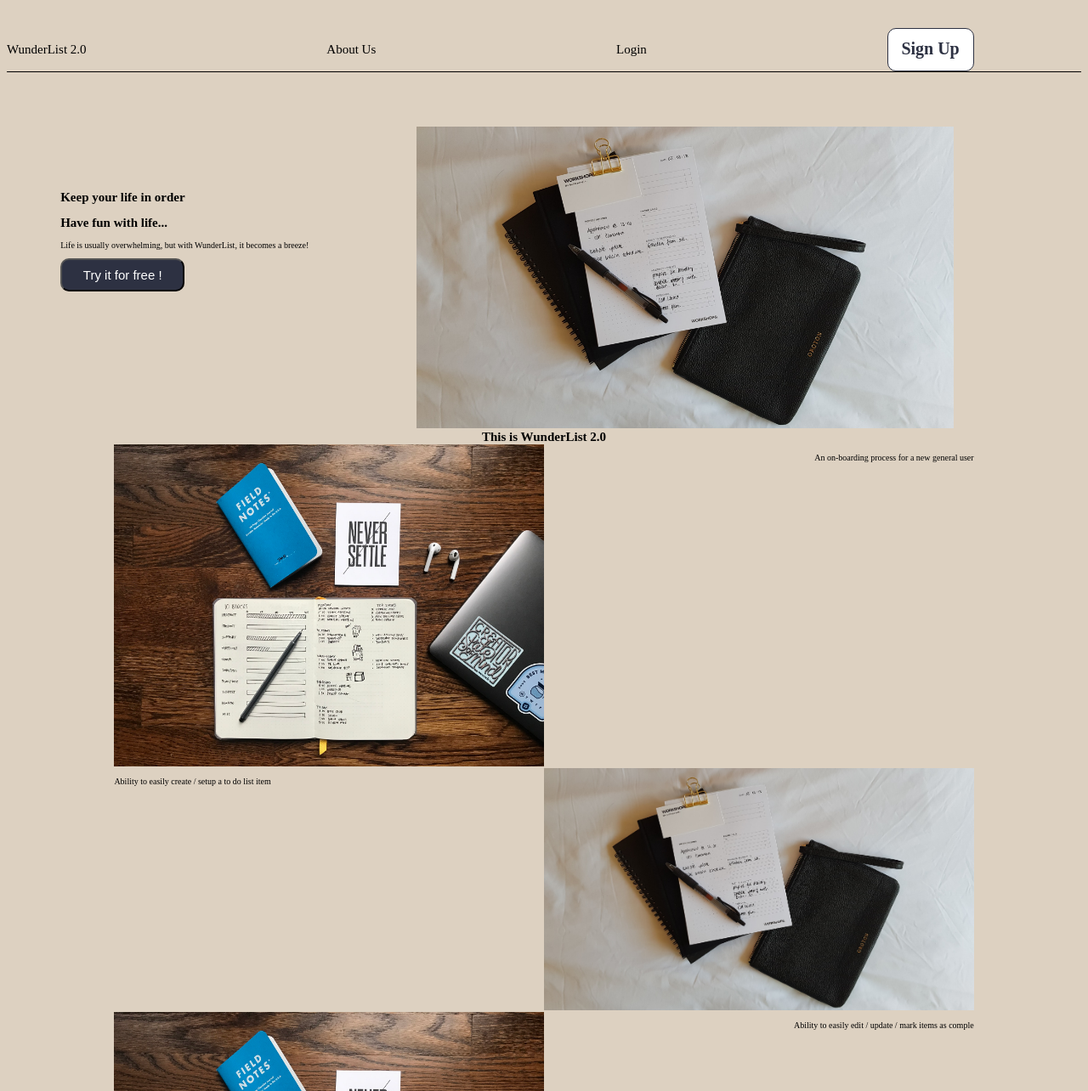
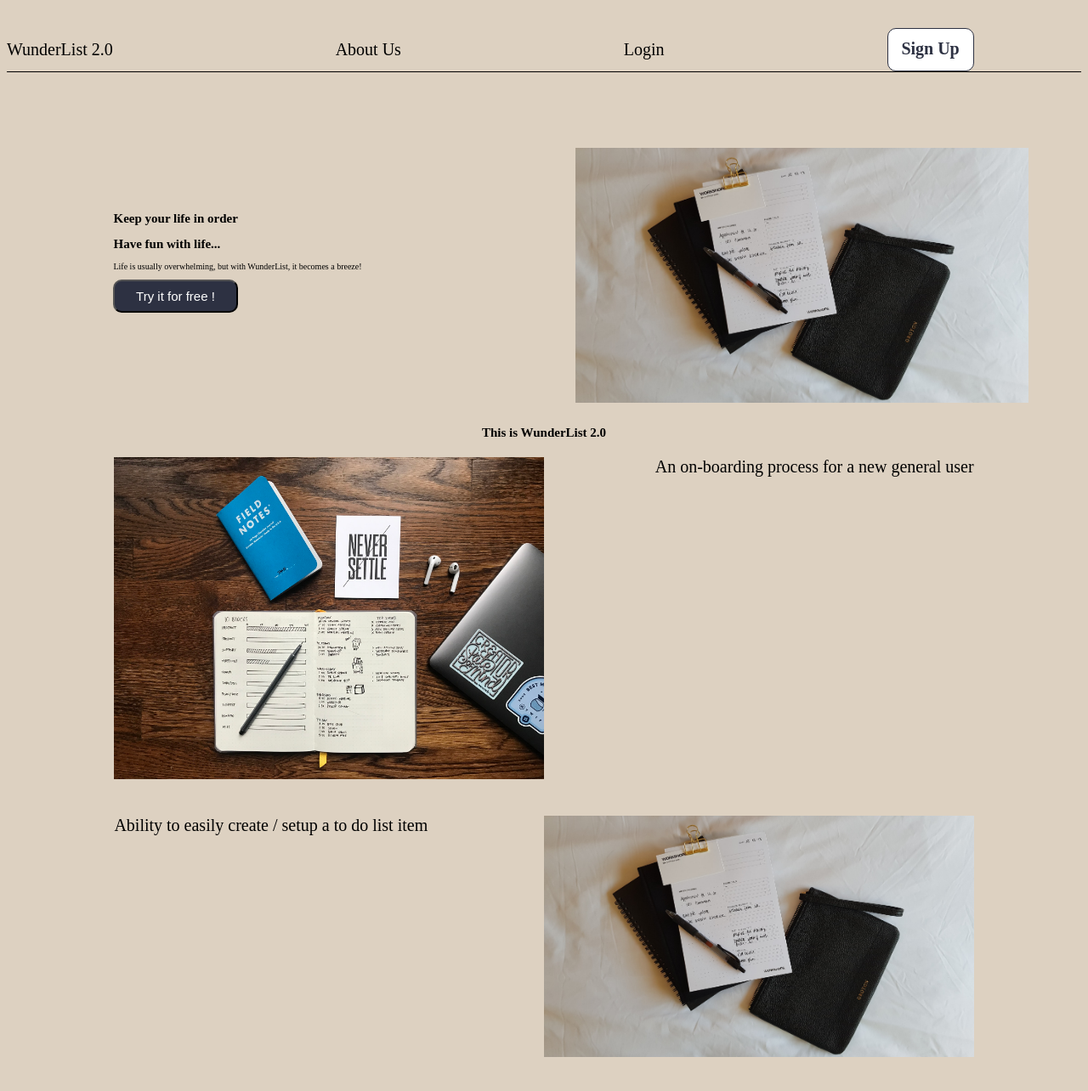
Before and after one commit to BW-Wunderlist-2-0/Marketing-page2, a plain HTML site: page index.html in a window 1280 px wide. Shown: the top 1284 px of the page at 85% size. Drawn offline with Linux system fonts and the light colour scheme.

Commit message:
Adjusted page layout for reponsiveness

```diff
--- a/index.html
+++ b/index.html
@@ -5,7 +5,8 @@
 
         <head>
                 <meta charset="utf-8">
-                <link href="https://fonts.googleapis.com/css?family=Russo+One|Ubuntu" rel="stylesheet">
+                <link href="https://fonts.googleapis.com/css?family=Open+Sans&display=swap
+                https://fonts.googleapis.com/css?family=Work+Sans&display=swap" rel="stylesheet">
                 <link href="css/index.css" rel="stylesheet">
                 <meta name="viewport" content="width=device-width, initial-scale=1.0">
                 <!--[if lt IE 9]>
@@ -26,7 +27,7 @@
             </section>
 
             <section class="Container">
-                <!-- ask marina for help -->
+
                 <section class="Marketing">
 
                     <!-- mvp stuff
@@ -35,11 +36,13 @@
                     <section class="CallToAction">
 
                         <div class="Prompt">
+
                             <h2>Keep your life in order</h2>
-                            <h2>Have fun with life...</h2>
-                            <p>Life is usually overwhelming, but with WunderList, it becomes a breeze!</p>
-                            <button class="Button">Try it for free !</button>
-                        </div>
+                                <h2>Have fun with life...</h2>
+                                <p>Life is usually overwhelming, but with WunderList, it becomes a breeze!</p>
+                                <button class="Button">Try it for free !</button>
+
+                            </div>
                         <div class="HoldImage">
                             <img class="image"src="images/todo_image_1.jpg" alt="">
 
@@ -85,7 +88,7 @@
 
                             </div>
                             <div class="Feature2">
-                                <p class="Ad2">Ability to completely delete an item</p>
+                                <p class="Ad2">Ability to completely delete an item by doing xyz</p>
                                 <div class="HoldImage">
                                     <img class="image" src="images/todo_image_1.jpg" alt="">
                                 </div>
--- a/less/landing-page.less
+++ b/less/landing-page.less
@@ -9,10 +9,11 @@
         margin-top: 5%;
         .CallToAction {
             display: flex;
-            // justify-content: center;
+            justify-content: space-between;
             .Prompt {
                 padding: 5%;
                 padding-right: 10%;
+                margin: 2% auto;
                 @media @phone {
                     margin-left: 20%;
                 }
@@ -26,8 +27,8 @@
             }
             .HoldImage {
 
-                width: 50%;
-                margin: auto 0%;
+                // width: 50%;
+                margin: 2% auto;
                 @media @phone {
                     display: none;
 
@@ -36,7 +37,7 @@
                 .image {
                     align-content: center;
 
-                    .ImageSize();
+                    height: 300px;
                 }
 
             }
@@ -82,12 +83,14 @@
                 }
                 .HoldImage {
                     width: 50%;
-                    .Ad1{
-                        // margin: 0;
-                    }
+                    margin: 2% 0%;
+
                     .image {
                         .ImageSize();
                     }
+                }
+                .Ad1{
+                    font-size: 2rem;
                 }
             }
             .Feature2 {
@@ -100,13 +103,16 @@
                 }
                 .HoldImage {
                     width: 50%;
-                    .Ad2 {
+                    margin: 2% 0%;
 
-                    }
+
                     .image {
                         .ImageSize();
                     }
                 }
+            }
+            .Ad2 {
+                font-size: 2rem;
             }
         }
         .CallToAction2 {
--- a/less/navigation.less
+++ b/less/navigation.less
@@ -4,6 +4,7 @@
     justify-content: space-between;
     align-items: center;
     width: 100%;
+    margin: 0% auto;
     // padding-left: 5%;
     padding-top: 2%;
     border-bottom: 1px solid black;
@@ -53,7 +54,7 @@
             text-decoration: none;
             color: black;
             // text-align: center;
-            font-size: 1.5rem;
+            font-size: 2rem;
 
 
         }
@@ -62,5 +63,7 @@
 }
 
 footer {
+    width: 100%;
+    font-size: 1.5rem;
     text-align: center;
 }
```
Also changed, not shown: css/index.css.
